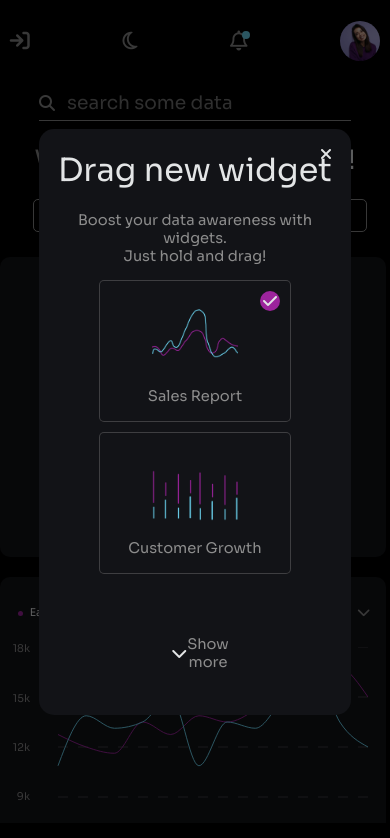
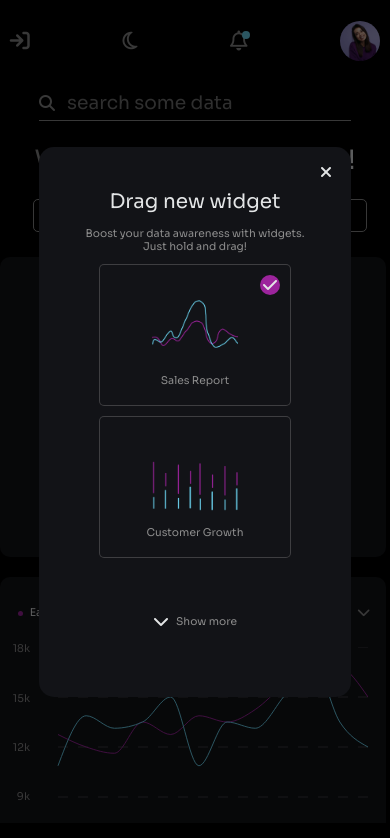
Before and after one commit to AikidoSensei/Saas-Dashboard-Task, a React (Vite) app in the folder Saas-Dashboard-Task/: page / in a window 390 px wide. Both pictures are taken after a click on the link "Add new widget". Shown: the top 838 px of the page. Built offline with nearby package versions, Linux system fonts and the light colour scheme.

Commit message:
The final commit

```diff
--- a/Saas-Dashboard-Task/src/components/AddWidget/AddWidget.css
+++ b/Saas-Dashboard-Task/src/components/AddWidget/AddWidget.css
@@ -53,6 +53,9 @@
 .widget-content p{
  font-size: 11pt;
  color: var(--secondary-font);
+}
+.widget-content h1{
+  font-size: clamp(15pt, 2.5vw, 22pt);
 }
 .widget-content h1{
  font-weight: 400;
@@ -134,6 +137,12 @@
  gap:10px;
  overflow-y: scroll;
 }
+.more-content{
+  width: 30%;
+}
+.widget-content p{
+ font-size: 8pt;
+}
 }
 /* CHECK */
 .check{
```
